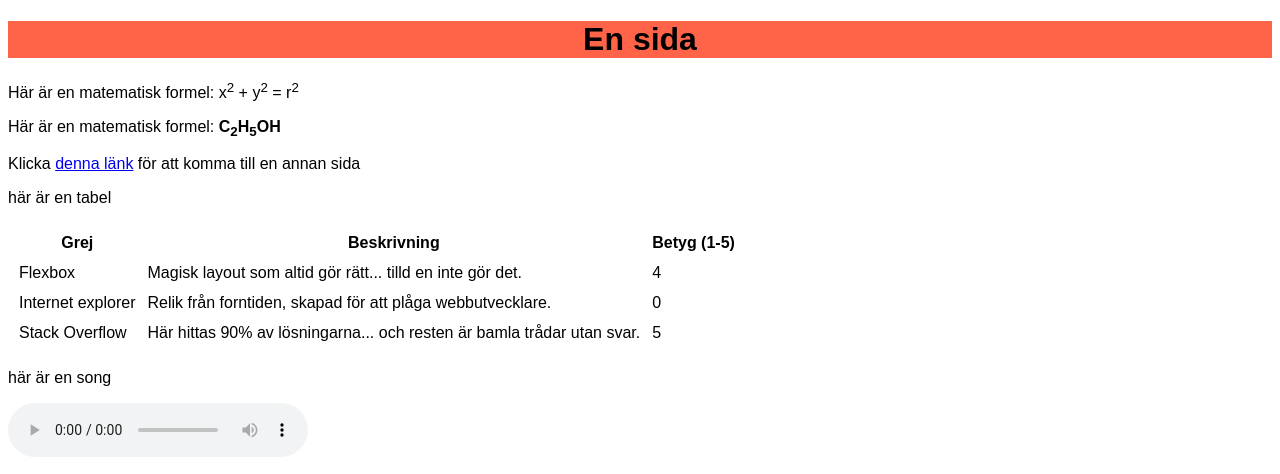
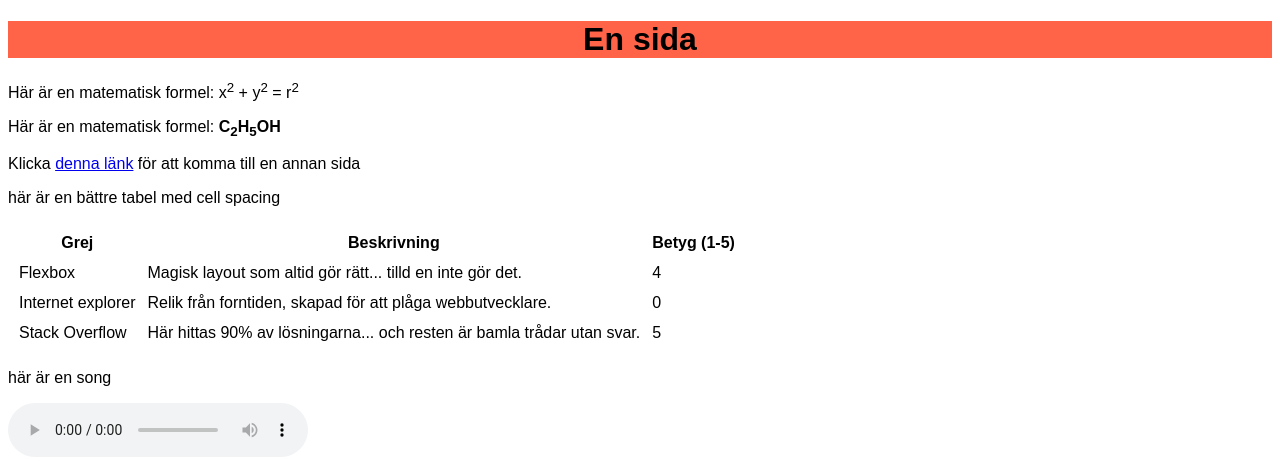
Before and after one commit to superlol44445/superlol44445.github.io, a plain HTML site: page En_till_sida.html in a window 1280 px wide. Shown: the top 474 px of the page. Drawn offline with Linux system fonts and the light colour scheme.

Commit message:
gjorde saker bättre

```diff
--- a/En_till_sida.html
+++ b/En_till_sida.html
@@ -24,7 +24,7 @@
         Klicka <a href="Min_Sida.html" title="Min_Sida">denna länk</a> för att komma till en annan sida
     </p>
     <p>
-        här är en tabel
+        här är en bättre tabel med cell spacing
     </p>
     <table cellspacing="10">
         <thead>
```
Also changed, not shown: Min_Sida.html (+1 -1 lines).
